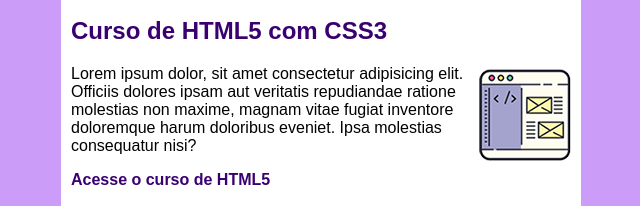
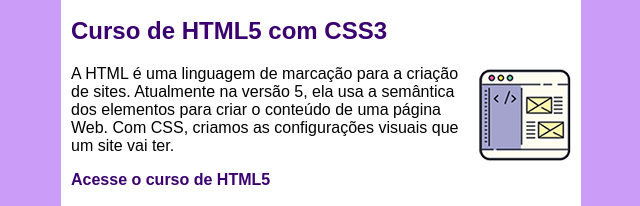
Before and after one commit to carolamaral/projeto-site, a plain HTML site: page index.html in a window 1280 px wide. Shown: the part 184-390 px from the top of the page, without its empty margins (319-959 px from the left). Drawn offline with Linux system fonts and the light colour scheme.

Commit message:
com o texto do HTML

```diff
--- a/index.html
+++ b/index.html
@@ -16,7 +16,7 @@
       <article>
           <h2>Curso de HTML5 com CSS3</h2>
           <img class="lado" src="imagens/curso-html-css.png" alt="Curso HTML">
-          <p>Lorem ipsum dolor, sit amet consectetur adipisicing elit. Officiis dolores ipsam aut veritatis repudiandae ratione molestias non maxime, magnam vitae fugiat inventore doloremque harum doloribus eveniet. Ipsa molestias consequatur nisi?</p>
+          <p>A HTML é uma linguagem de marcação para a criação de sites. Atualmente na versão 5, ela usa a semântica dos elementos para criar o conteúdo de uma página Web. Com CSS, criamos as configurações visuais que um site vai ter.</p>
           <p><a href="curso-html.html">Acesse o curso de HTML5</a></p>
       </article>
       <article>
```
